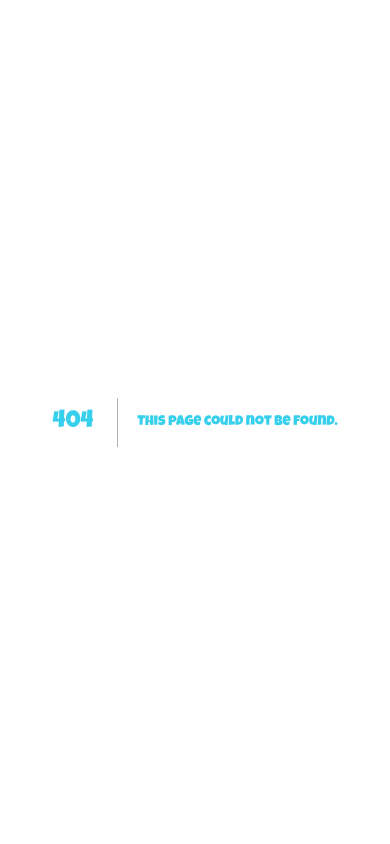
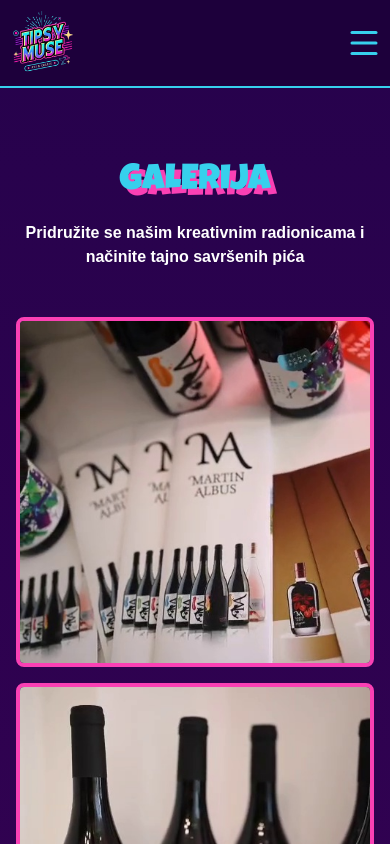
Before and after one commit to AdrianPalcic/Tipsy-Muse, a Next.js app: page /galerija in a window 390 px wide. Before the commit this address had no page. Shown: the top 844 px of the page. Built offline with nearby package versions, Linux system fonts and the light colour scheme; a web font is replaced by a local one.

Commit message:
implemented gallery page, fully responsive

```diff
--- a/app/components/Gallery.tsx
+++ b/app/components/Gallery.tsx
@@ -1,34 +1,8 @@
 import Link from "next/link";
 import React from "react";
+import { screenshots } from "../constants";
 
 const Gallery = () => {
-  const screenshots = [
-    "/screenshot_0006s.jpg",
-    "/screenshot_0008s.jpg",
-    "/screenshot_0010s.jpg",
-    "/screenshot_0012s.jpg",
-    "/screenshot_0014s.jpg",
-    "/screenshot_0016s.jpg",
-    "/screenshot_0018s.jpg",
-    "/screenshot_0020s.jpg",
-    "/screenshot_0022s.jpg",
-    "/screenshot_0026s.jpg",
-    "/screenshot_0028s.jpg",
-    "/screenshot_0030s.jpg",
-    "/screenshot_0032s.jpg",
-    "/screenshot_0034s.jpg",
-    "/screenshot_0036s.jpg",
-    "/screenshot_0038s.jpg",
-    "/screenshot_0040s.jpg",
-    "/screenshot_0042s.jpg",
-    "/screenshot_0044s.jpg",
-    "/screenshot_0046s.jpg",
-    "/screenshot_0048s.jpg",
-    "/screenshot_0050s.jpg",
-    "/screenshot_0052s.jpg",
-    "/screenshot_0054s.jpg",
-  ];
-
   return (
     <section className="section-overlay-a section-padding">
       <div className="flex flex-col items-center">
@@ -46,8 +20,7 @@
         <div className="mt-12 sm:mt-16 lg:mt-20 w-full overflow-hidden">
           <div className="carousel-container">
             <div className="carousel-track">
-              {/* Render images 3 times for seamless infinite scroll */}
-              {[...Array(3)].map((_, setIndex) =>
+              {[...Array(13)].map((_, setIndex) =>
                 screenshots.map((img, index) => (
                   <div
                     key={`img-set${setIndex}-${index}`}
--- a/app/constants/index.ts
+++ b/app/constants/index.ts
@@ -73,3 +73,30 @@
       "Ova sekcija jednostavno prikazuje cijeli proces — od odabira radionice do sudjelovanja.",
   },
 ];
+
+export const screenshots = [
+  "/screenshot_0006s.jpg",
+  "/screenshot_0008s.jpg",
+  "/screenshot_0010s.jpg",
+  "/screenshot_0012s.jpg",
+  "/screenshot_0014s.jpg",
+  "/screenshot_0016s.jpg",
+  "/screenshot_0018s.jpg",
+  "/screenshot_0020s.jpg",
+  "/screenshot_0022s.jpg",
+  "/screenshot_0026s.jpg",
+  "/screenshot_0028s.jpg",
+  "/screenshot_0030s.jpg",
+  "/screenshot_0032s.jpg",
+  "/screenshot_0034s.jpg",
+  "/screenshot_0036s.jpg",
+  "/screenshot_0038s.jpg",
+  "/screenshot_0040s.jpg",
+  "/screenshot_0042s.jpg",
+  "/screenshot_0044s.jpg",
+  "/screenshot_0046s.jpg",
+  "/screenshot_0048s.jpg",
+  "/screenshot_0050s.jpg",
+  "/screenshot_0052s.jpg",
+  "/screenshot_0054s.jpg",
+];
--- /dev/null
+++ b/app/galerija/page.tsx
@@ -0,0 +1,95 @@
+"use client";
+
+import React, { useState } from "react";
+
+import { screenshots } from "../constants";
+
+const GalerijaPage = () => {
+  const [hoveredImage, setHoveredImage] = useState<number | null>(null);
+
+  return (
+    <section className="section-overlay-a section-padding pt-40">
+      <div className=" mx-auto">
+        <div className="text-center mb-12 sm:mb-16">
+          <h1 className="title shadow-pink-text">GALERIJA</h1>
+          <p className="subtitle text-center">
+            Pridružite se našim kreativnim radionicama i načinite tajno
+            savršenih pića
+          </p>
+        </div>
+
+        <div className="grid grid-cols-1 md:grid-cols-3 grid-rows-auto gap-4 md:gap-6">
+          {screenshots.map((image, index) => {
+            const patternIndex = index % 7;
+            let gridClasses = "";
+
+            switch (patternIndex) {
+              case 0:
+                gridClasses = "md:col-span-2 md:row-span-1";
+                break;
+              case 1:
+                gridClasses = "md:col-span-1 md:row-span-1";
+                break;
+              case 2:
+                gridClasses = "md:col-span-1 md:row-span-1";
+                break;
+              case 3:
+                gridClasses = "md:col-span-2 md:row-span-1";
+                break;
+              case 4:
+                gridClasses = "md:col-span-1 md:row-span-1";
+                break;
+              case 5:
+                gridClasses = "md:col-span-1 md:row-span-1";
+                break;
+              case 6:
+                gridClasses = "md:col-span-1 md:row-span-1";
+                break;
+              default:
+                gridClasses = "md:col-span-1 md:row-span-1";
+            }
+
+            return (
+              <div
+                key={index}
+                className={`${gridClasses} h-[350px] md:h-[500px]`}
+                onMouseEnter={() => setHoveredImage(index)}
+                onMouseLeave={() => setHoveredImage(null)}
+              >
+                <div
+                  className={`
+                     relative overflow-hidden rounded-lg border-4 border-secondary
+                     transition-all duration-300 h-full w-full
+                     ${
+                       hoveredImage === index ? "scale-105  border-primary" : ""
+                     }
+                   `}
+                >
+                  <img
+                    src={image}
+                    alt={`Gallery ${index + 1}`}
+                    className={`
+                       w-full h-full object-cover
+                       transition-transform duration-500
+                       ${hoveredImage === index ? "scale-110" : "scale-100"}
+                     `}
+                  />
+
+                  <div
+                    className={`
+                       absolute inset-0  from-tetriary/80 to-transparent
+                       transition-opacity duration-300
+                       ${hoveredImage === index ? "opacity-100" : "opacity-0"}
+                     `}
+                  />
+                </div>
+              </div>
+            );
+          })}
+        </div>
+      </div>
+    </section>
+  );
+};
+
+export default GalerijaPage;
--- a/app/globals.css
+++ b/app/globals.css
@@ -28,7 +28,7 @@
     @apply text-4xl sm:text-5xl lg:text-7xl mb-4 sm:mb-6 leading-tight;
   }
   .subtitle {
-    @apply text-base sm:text-[16px] lg:text-xl max-w-2xl mb-6 sm:mb-8 font-semibold text-white;
+    @apply text-base sm:text-[16px] lg:text-xl  mb-6 sm:mb-8 font-semibold text-white;
   }
   .heading-three {
     @apply text-secondary text-2xl sm:text-3xl;
--- a/app/layout.tsx
+++ b/app/layout.tsx
@@ -1,6 +1,8 @@
 import type { Metadata } from "next";
 import "./globals.css";
 import localFont from "next/font/local";
+import Navbar from "./components/Navbar";
+import Footer from "./components/Footer";
 
 export const metadata: Metadata = {
   title: "Tipsy Muse | Wine & Paint",
@@ -59,7 +61,9 @@
   return (
     <html lang="en" className={`${luckiestGuy.variable} ${baloo.variable}`}>
       <body suppressHydrationWarning className={`antialiased`}>
+        <Navbar />
         {children}
+        <Footer />
       </body>
     </html>
   );
--- a/app/page.tsx
+++ b/app/page.tsx
@@ -10,14 +10,12 @@
 export default function Home() {
   return (
     <main>
-      <Navbar />
       <Hero />
       <KategorijeRadionica />
       <Kalendar />
       <HowWeWork />
       <Gallery />
       <CTA />
-      <Footer />
     </main>
   );
 }
```
